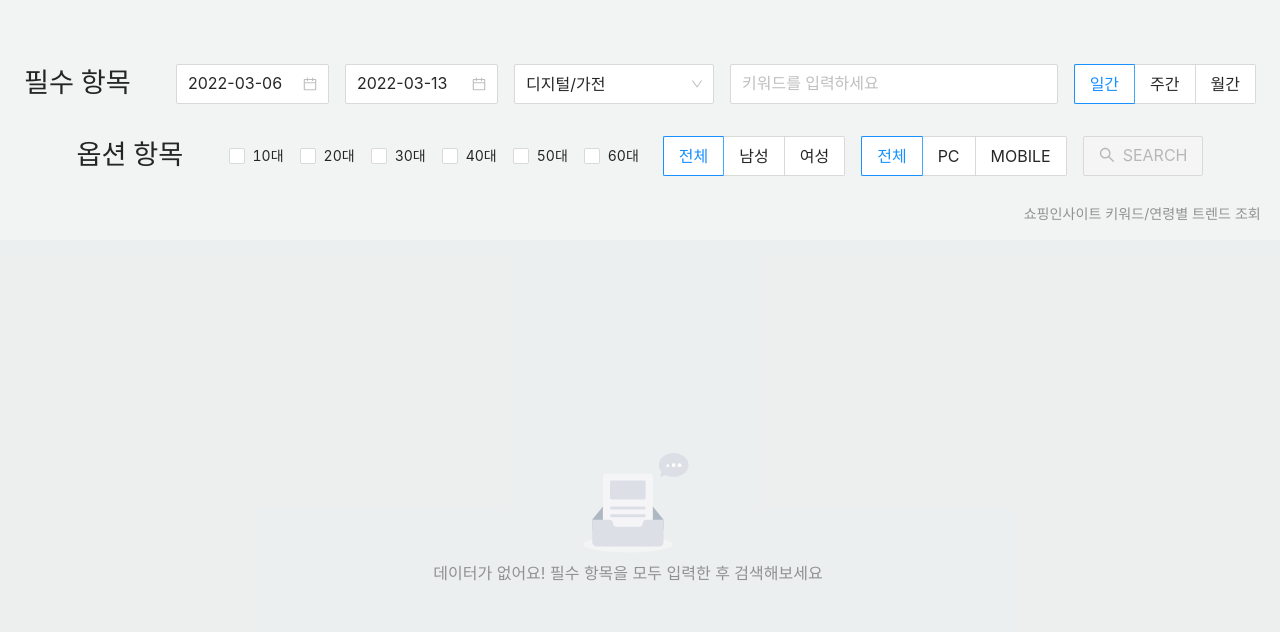
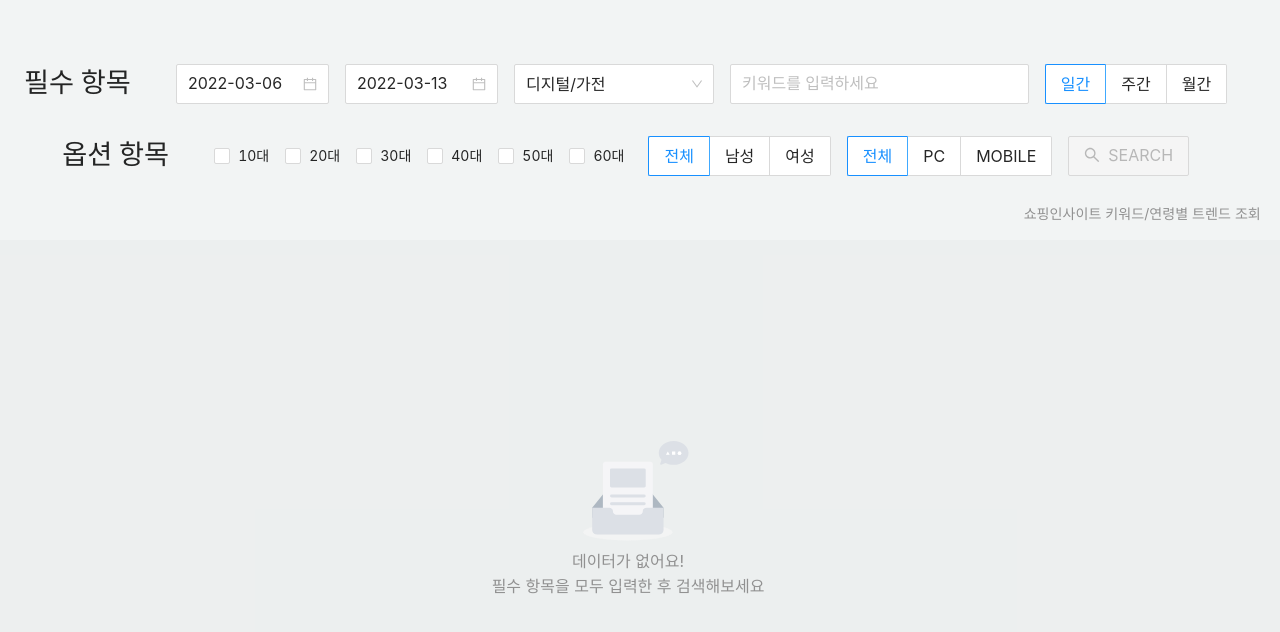
Before and after one commit to romantech/shopping-insight, a React (Create React App) app in the folder client/: page / in a window 1280 px wide. Shown: the top 632 px of the page. Built offline with nearby package versions, Linux system fonts and the light colour scheme; a web font is replaced by a local one.

Commit message:
:lipstick: Refactor: 차트 / 요약 테스트 최대 크기 지정, 스타일 수정

```diff
--- a/client/public/index.html
+++ b/client/public/index.html
@@ -4,8 +4,11 @@
     <meta charset="utf-8" />
     <link rel="icon" href="%PUBLIC_URL%/favicon.png" />
     <meta name="viewport" content="width=device-width, initial-scale=1" />
-    <meta name="theme-color" content="#000000" />
-    <meta name="description" content="네이버 쇼핑 인사이트 키워드/연령별 트렌드 조회" />
+    <meta name="theme-color" content="#f2f4f4" />
+    <meta
+      name="description"
+      content="네이버 쇼핑 인사이트 키워드/연령별 트렌드 조회"
+    />
     <link rel="apple-touch-icon" href="%PUBLIC_URL%/logo256.png" />
     <!--
       manifest.json provides metadata used when your web app is installed on a
--- a/client/src/components/TextSummary.tsx
+++ b/client/src/components/TextSummary.tsx
@@ -49,7 +49,7 @@ const StyledWrapper = styled.aside`
   width: 100%;
   height: 100%;
   overflow-y: auto;
-  font-size: 1.5rem;
+  font-size: 1.4rem;
   color: gray;
 
   @media (max-width: 768px) {
@@ -64,11 +64,11 @@ const StyledWrapper = styled.aside`
 
   span {
     ${InfinitySansBold};
-    color: #4b4b4b;
+    color: var(--text-gray100);
     word-break: break-all;
   }
 `;
 
 const StyledHighlight = styled.span`
-  background-color: rgba(255, 215, 0, 0.47);
+  background-color: var(--bg-yellow);
 `;
--- a/client/src/container/FieldContainer.tsx
+++ b/client/src/container/FieldContainer.tsx
@@ -6,10 +6,10 @@ import { SearchOutlined } from '@ant-design/icons';
 import { RootState } from 'modules';
 import { SEARCH_BTN_TXT } from 'lib/constants';
 import { setInsightParams } from 'modules/insightParams';
-import { FlexCenterColumn } from 'styles/commonStyles';
 import { getInsightDataRequest } from 'modules/insightData';
 import RequiredFields from 'container/RequiredFields';
 import OptionalFields from 'container/OptionalFields';
+import { FlexCenterColumn } from '../styles/commonStyles';
 
 interface FieldContainerProps {
   isLoading: boolean;
@@ -64,5 +64,6 @@ export default function FieldContainer({
 const StyledContainer = styled.div`
   ${FlexCenterColumn};
   width: 100%;
+  height: 100%;
   gap: 2rem;
 `;
--- a/client/src/container/OptionalFields.tsx
+++ b/client/src/container/OptionalFields.tsx
@@ -8,6 +8,7 @@ import {
 import RadioButton from 'components/forms/RadioButton';
 import GroupCheckbox from 'components/forms/GroupCheckbox';
 import { StyledFieldWrapper } from './RequiredFields';
+import { EmptyElement } from '../styles/commonStyles';
 
 interface OptionalFieldsProps {
   params: OptionalParams;
@@ -42,6 +43,7 @@ export default function OptionalFields({
         paramKey="device"
       />
       {children}
+      <EmptyElement padding="0 0.8rem 0 0" height="100%" />
     </StyledFieldWrapper>
   );
 }
--- a/client/src/container/RequiredFields.tsx
+++ b/client/src/container/RequiredFields.tsx
@@ -13,7 +13,7 @@ import SelectForm from 'components/forms/SelectForm';
 import TextInput from 'components/forms/TextInput';
 import RadioButton from 'components/forms/RadioButton';
 import styled from 'styled-components/macro';
-import { InfinitySansBold } from '../styles/commonStyles';
+import { EmptyElement, InfinitySansBold } from '../styles/commonStyles';
 
 interface RequiredFieldsProps {
   params: RequiredParams;
@@ -71,6 +71,10 @@ export default function RequiredFields({
         paramKey="timeUnit"
       />
       {children}
+      <EmptyElement padding="0 0.8rem 0 0" height="100%" />
+      {/* 자식 요소 <StyledFieldWrapper> 너비가 길어서 생긴 스크롤이
+      부모 요소 <FieldContainer> 에 나타나도록 작성함. 이때 스크롤 끝 여백이
+      없는 것처럼 보이므로 마지막에 빈 요소 <EmptyElement 추가함 */}
     </StyledFieldWrapper>
   );
 }
--- a/client/src/lib/constants.ts
+++ b/client/src/lib/constants.ts
@@ -8,7 +8,7 @@ export const INPUT_KEYWORD_PLACEHOLDER = '키워드를 입력하세요';
 export const SELECT_FORM_PLACEHOLDER = '카테고리';
 export const INTRODUCE_MSG = '쇼핑인사이트 키워드/연령별 트렌드 조회';
 export const NO_DATA_MSG =
-  '데이터가 없어요! 필수 항목을 모두 입력한 후 검색해보세요';
+  '데이터가 없어요! \n필수 항목을 모두 입력한 후 검색해보세요';
 
 const age = ['10', '20', '30', '40', '50', '60'];
 export const ageList = age.map(el => ({ key: el, label: `${el}대` }));
--- a/client/src/pages/ShoppingInsight.tsx
+++ b/client/src/pages/ShoppingInsight.tsx
@@ -47,7 +47,7 @@ export default function ShoppingInsight(): JSX.Element {
             </StyledTextSummaryArea>
           </>
         ) : (
-          <Empty description={NO_DATA_MSG} />
+          <Empty style={{ whiteSpace: 'pre-line' }} description={NO_DATA_MSG} />
         )}
       </StyledInsightWrapper>
     </>
@@ -58,7 +58,7 @@ const StyledFormOptionWrapper = styled.section`
   ${FlexCenterRow};
   position: relative;
   height: 30%;
-  background: #f2f4f4;
+  background: var(--bg-form-option);
   overflow-x: auto;
   padding: 1.5rem;
 `;
@@ -67,8 +67,9 @@ const StyledInsightWrapper = styled.section`
   ${FlexCenterRow};
   height: 70%;
   gap: 2.5rem;
-  background: rgba(234, 237, 237, 0.87);
+  background: var(--bg-insight);
   padding: 3rem 3rem 3rem 1.5rem;
+  overflow-x: hidden;
 
   @media (max-width: 768px) {
     ${FlexCenterColumn};
@@ -80,13 +81,14 @@ const StyledInsightWrapper = styled.section`
 
   .ant-empty-description {
     font-size: 1rem;
-    color: #919191;
+    color: var(--text-gray50);
   }
 `;
 
 const StyledChartArea = styled.div`
   ${FlexCenterRow};
   width: 70%;
+  max-width: 1080px;
   height: 100%;
 
   @media (max-width: 768px) {
@@ -98,6 +100,7 @@ const StyledChartArea = styled.div`
 
 const StyledTextSummaryArea = styled.div`
   width: 30%;
+  max-width: 550px;
   height: 100%;
   padding-top: 2.2rem;
   padding-bottom: 0.8rem;
@@ -113,5 +116,9 @@ const StyledSpan = styled.span`
   right: 1.2rem;
   bottom: 1.2rem;
   font-size: 0.88rem;
-  color: #919191;
+  color: var(--text-gray50);
+
+  @media (max-width: 1200px) {
+    display: none;
+  }
 `;
--- a/client/src/styles/commonStyles.ts
+++ b/client/src/styles/commonStyles.ts
@@ -1,6 +1,6 @@
-import { css } from 'styled-components/macro';
+import styled, { css } from 'styled-components/macro';
 
-export const ScrollStyle = css`
+export const ScrollStylePC = css`
   /* 정밀 포인팅 장치를 위한(터치가 아닌 장치) CSS */
   @media screen and (any-pointer: fine) {
     /* width */
@@ -40,3 +40,10 @@ export const FlexCenterColumn = css`
   ${FlexCenterRow};
   flex-direction: column;
 `;
+
+export const EmptyElement = styled.div<{ [key in string]?: string }>`
+  width: ${props => props.width};
+  height: ${props => props.height};
+  padding: ${props => props.padding};
+  margin: ${props => props.margin};
+`;
--- a/client/src/styles/globalStyle.ts
+++ b/client/src/styles/globalStyle.ts
@@ -1,10 +1,10 @@
 import { createGlobalStyle } from 'styled-components/macro';
 import reset from 'styled-reset';
-import { ScrollStyle } from './commonStyles';
+import { ScrollStylePC } from './commonStyles';
 
 const GlobalStyle = createGlobalStyle`
   ${reset};
-  ${ScrollStyle};
+  ${ScrollStylePC};
 
   @font-face {
     font-family: 'InfinitySans-RegularA1';
@@ -18,6 +18,14 @@ const GlobalStyle = createGlobalStyle`
     src: url('https://cdn.jsdelivr.net/gh/projectnoonnu/noonfonts_20-04@2.1/InfinitySans-BoldA1.woff') format('woff');
     font-weight: normal;
     font-style: normal;
+  }
+
+  :root {
+    --bg-form-option: #f2f4f4;
+    --bg-insight: rgba(234, 237, 237, 0.87);
+    --bg-yellow: rgba(255, 215, 0, 0.47);
+    --text-gray50: #919191;
+    --text-gray100: #4b4b4b;
   }
 
   *,
```
